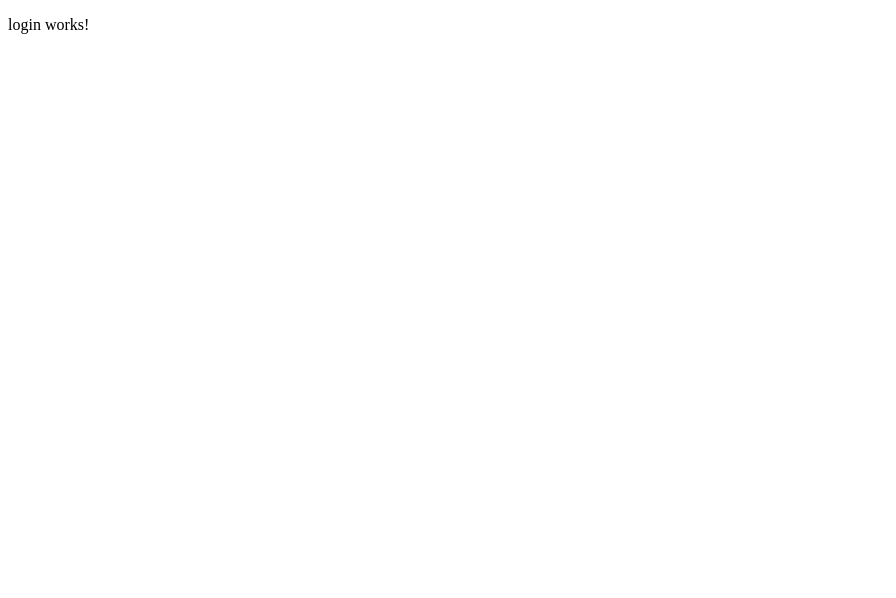
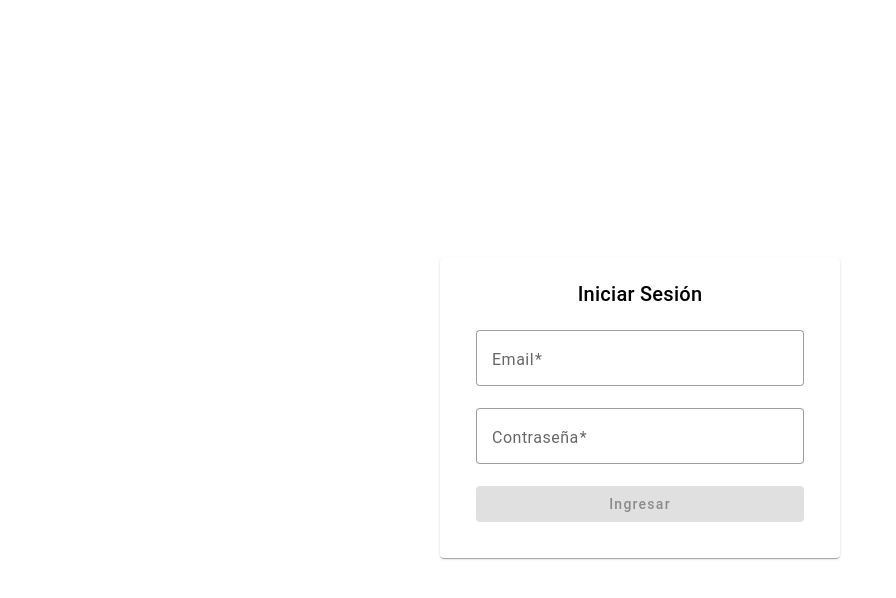
Before and after one commit to Damar452/mfe-financial, an Angular app in the folder mf-angular/team-angular/: page /#/login in a window 1280 px wide. Shown: the top 598 px of the page, without its empty margins (0-896 px from the left). Built offline with nearby package versions, Linux system fonts and the light colour scheme.

Commit message:
Add login implementation

```diff
--- a/mf-angular/team-angular/src/app/app.module.ts
+++ b/mf-angular/team-angular/src/app/app.module.ts
@@ -6,6 +6,8 @@ import { MatButtonModule } from '@angular/material/button';
 import { MatToolbarModule } from '@angular/material/toolbar';
 import { AppRoutingModule } from './app-routing.module';
 import { BankAccountManagementComponent } from './pages/bank-account-management/bank-account-management.component';
+import { HTTP_INTERCEPTORS, HttpClientModule } from '@angular/common/http';
+import { InterceptorService } from './core/services/interceptors/interceptor.service';
 
 @NgModule({
   declarations: [
@@ -17,9 +19,12 @@ import { BankAccountManagementComponent } from './pages/bank-account-management/
     AppRoutingModule,
     BrowserAnimationsModule,
     MatButtonModule,
-    MatToolbarModule
+    MatToolbarModule,
+    HttpClientModule
   ],
-  providers: [],
+  providers: [
+    { provide: HTTP_INTERCEPTORS, useClass: InterceptorService, multi: true }
+  ],
   bootstrap: [AppComponent]
 })
 export class AppModule { }
--- a/mf-angular/team-angular/src/app/auth/login/login.component.html
+++ b/mf-angular/team-angular/src/app/auth/login/login.component.html
@@ -1 +1,28 @@
-<p>login works!</p>
+<div class="login-container">
+  <mat-card class="login-card">
+    <mat-card-title class="login-card-title">Iniciar Sesión</mat-card-title>
+    <mat-card-content>
+      <form [formGroup]="loginForm" (ngSubmit)="onSubmit()">
+        <mat-form-field appearance="outline" class="full-width">
+          <mat-label>Email</mat-label>
+          <input matInput type="email" formControlName="email" required>
+          <mat-error *ngIf="loginForm.get('email')?.invalid && loginForm.get('email')?.touched">
+            Ingrese un correo válido
+          </mat-error>
+        </mat-form-field>
+
+        <mat-form-field appearance="outline" class="full-width">
+          <mat-label>Contraseña</mat-label>
+          <input matInput type="password" formControlName="password" required>
+          <mat-error *ngIf="loginForm.get('password')?.invalid && loginForm.get('password')?.touched">
+            La contraseña es obligatoria
+          </mat-error>
+        </mat-form-field>
+
+        <button mat-raised-button color="primary" class="full-width" type="submit" [disabled]="loginForm.invalid">
+          Ingresar
+        </button>
+      </form>
+    </mat-card-content>
+  </mat-card>
+</div>
--- a/mf-angular/team-angular/src/app/auth/login/login.component.scss
+++ b/mf-angular/team-angular/src/app/auth/login/login.component.scss
@@ -0,0 +1,24 @@
+.login-container {
+  display: flex;
+  justify-content: center;
+  align-items: center;
+  height: 100vh;
+}
+
+.title {
+  margin-bottom: 20px;
+}
+
+.login-card {
+  width: 400px;
+  padding: 20px;
+  text-align: center;
+
+  &-title {
+    margin-bottom: 20px;
+  }
+}
+
+.full-width {
+  width: 100%;
+}
--- a/mf-angular/team-angular/src/app/auth/login/login.component.ts
+++ b/mf-angular/team-angular/src/app/auth/login/login.component.ts
@@ -1,10 +1,50 @@
-import { Component } from '@angular/core';
+import { Component, OnInit } from '@angular/core';
+import { FormBuilder, FormGroup, Validators } from '@angular/forms';
+import { Router } from '@angular/router';
+import { AuthService } from 'src/app/core/services/auth/auth.service';
+import { LoggedUserService } from 'src/app/core/services/utils/logged-user.service';
+import { SnackbarService } from 'src/app/core/services/utils/snackbar.service';
 
 @Component({
   selector: 'app-login',
   templateUrl: './login.component.html',
   styleUrls: ['./login.component.scss']
 })
-export class LoginComponent {
+export class LoginComponent implements OnInit {
+
+  public loginForm!: FormGroup;
+
+  constructor(
+    private fb: FormBuilder,
+    private authService: AuthService,
+    private loggedUserService: LoggedUserService,
+    private snackbarService: SnackbarService,
+    private router: Router
+  ) {}
+
+  ngOnInit(): void {
+    this.buildForm();
+  }
+
+  buildForm() {
+    this.loginForm = this.fb.group({
+      email: ['', [Validators.required, Validators.email]],
+      password: ['', Validators.required]
+    });
+  }
+
+  onSubmit() {
+    if (this.loginForm.valid) {
+      this.authService.login(this.loginForm.value).subscribe({
+        next: (response) => {
+          this.loggedUserService.saveLoggedUser(response);
+          this.router.navigate(['bank-account-management']);
+        },
+        error: (error) => {
+          this.snackbarService.showErrorSnackbar('Email o contraseña inválido!');
+        }
+      })
+    }
+  }
 
 }
--- /dev/null
+++ b/mf-angular/team-angular/src/app/core/services/auth/auth.service.ts
@@ -0,0 +1,16 @@
+import { HttpClient, HttpResponse } from '@angular/common/http';
+import { Injectable } from '@angular/core';
+import { environment } from 'src/environments/environment';
+import { Observable } from 'rxjs';
+
+@Injectable({
+  providedIn: 'root'
+})
+export class AuthService {
+
+  constructor(private _http: HttpClient) { }
+
+  public login(payload: any): Observable<any>{
+   return this._http.post<any>(`${environment.API}/login`, payload);
+  }
+}
--- /dev/null
+++ b/mf-angular/team-angular/src/app/core/services/interceptors/interceptor.service.ts
@@ -0,0 +1,64 @@
+import { Injectable } from '@angular/core';
+import {
+  HttpInterceptor,
+  HttpRequest,
+  HttpHandler,
+  HttpEvent,
+  HttpErrorResponse
+} from '@angular/common/http';
+import { BehaviorSubject, EMPTY, Observable, throwError } from 'rxjs';
+import { catchError, finalize } from 'rxjs/operators';
+import { LoggedUserService } from '../utils/logged-user.service';
+
+@Injectable()
+export class InterceptorService implements HttpInterceptor {
+
+  private countRequest = 0;
+  private isModalOpen = new BehaviorSubject<boolean>(false);
+
+  constructor(
+    private loggedUserService: LoggedUserService,
+  ) { }
+
+  intercept(request: HttpRequest<any>, next: HttpHandler): Observable<HttpEvent<any>> {
+    this.showLoading();
+
+    const noAuthorizationEndpoints = ['/login'].some(endpoint => request.url.includes(endpoint));
+    const token = this.loggedUserService.getLoggedUser()?.data?.token || null;
+
+    if (!noAuthorizationEndpoints) {
+      const headers = {
+        Authorization: `Bearer ${token}`,
+      };
+
+      request = request.clone({
+        setHeaders: headers
+      });
+    }
+
+    return next.handle(request).pipe(
+      catchError((error: HttpErrorResponse) => {
+        console.log(error)
+        return throwError(error);
+      }),
+      finalize(() => {
+        this.hideLoading();
+      })
+    );
+  }
+
+  private showLoading() {
+    // if (this.countRequest === 0) {
+    //   this.loadingService.show();
+    // }
+    // this.countRequest++;
+  }
+
+  private hideLoading() {
+    // this.countRequest--;
+    // if (this.countRequest === 0) {
+    //   this.loadingService.hide();
+    // }
+  }
+
+}
--- /dev/null
+++ b/mf-angular/team-angular/src/app/core/services/utils/logged-user.service.ts
@@ -0,0 +1,24 @@
+import { Injectable } from '@angular/core';
+
+@Injectable({
+  providedIn: 'root'
+})
+export class LoggedUserService {
+
+  private readonly storageKey: string = 'USER_DATA';
+
+  constructor() { }
+
+  public saveLoggedUser(data: any) {
+    window.localStorage.setItem(this.storageKey, data);
+  }
+
+  public getLoggedUser(): any {
+    const data = window.localStorage.getItem(this.storageKey);
+    return data ? JSON.parse(data) : null;
+  }
+
+  public removeLoggedUser() {
+    window.localStorage.removeItem(this.storageKey);
+  }
+}
--- /dev/null
+++ b/mf-angular/team-angular/src/app/core/services/utils/snackbar.service.ts
@@ -0,0 +1,18 @@
+import { Injectable } from '@angular/core';
+import { MatSnackBar } from '@angular/material/snack-bar';
+
+@Injectable({
+  providedIn: 'root'
+})
+export class SnackbarService {
+
+  constructor(private snackBar: MatSnackBar) { }
+
+  showErrorSnackbar(message: string) {
+    this.snackBar.open(message, 'Cerrar', {
+      duration: 5000,
+      horizontalPosition: 'right',
+      verticalPosition: 'bottom',
+    });
+  }
+}
--- a/mf-angular/team-angular/src/environments/environment.prod.ts
+++ b/mf-angular/team-angular/src/environments/environment.prod.ts
@@ -1,3 +1,4 @@
 export const environment = {
-  production: true
+  production: true,
+   API: 'http://localhost:3000'
 };
--- a/mf-angular/team-angular/src/environments/environment.ts
+++ b/mf-angular/team-angular/src/environments/environment.ts
@@ -3,7 +3,8 @@
 // The list of file replacements can be found in `angular.json`.
 
 export const environment = {
-  production: false
+  production: false,
+  API: 'http://localhost:3000'
 };
 
 /*
--- a/mf-angular/team-angular/src/styles.scss
+++ b/mf-angular/team-angular/src/styles.scss
@@ -1,2 +1,7 @@
 /* You can add global styles to this file, and also import other style files */
 @import '@angular/material/prebuilt-themes/indigo-pink.css';
+
+.error-snackbar {
+  background-color: #ad4744; // Color morado
+  color: white;
+}
```
Also changed, not shown: mf-angular/team-angular/src/app/auth/auth.module.ts (+18 -1 lines).
